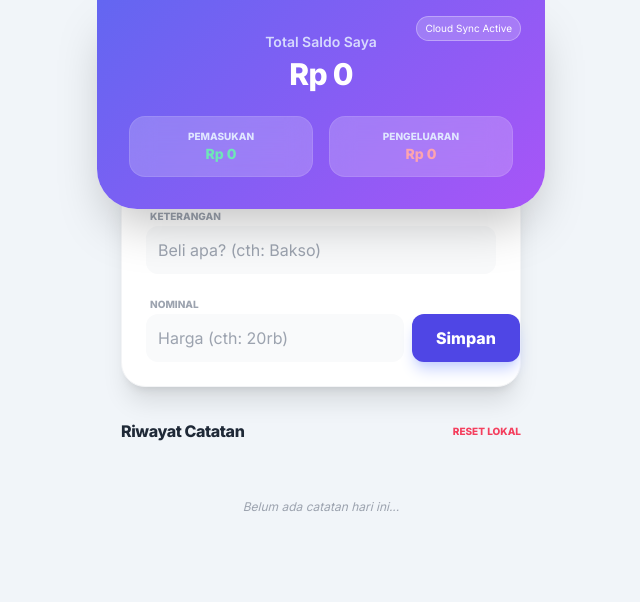
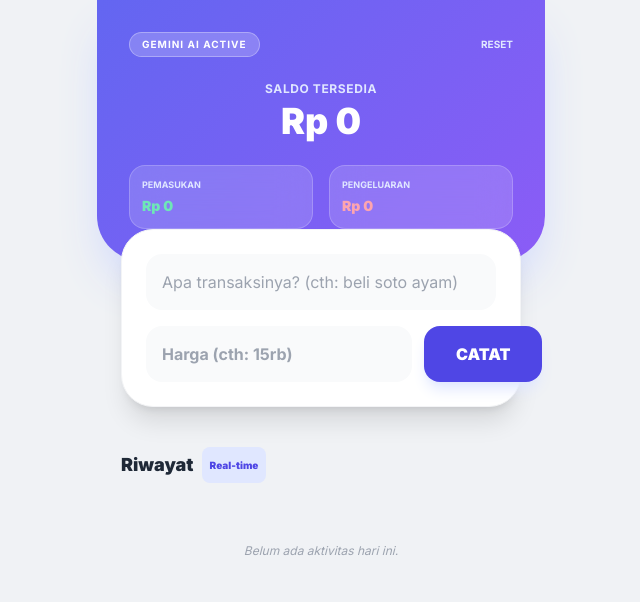
Before and after one commit to arikadeaz11/uang-ku, a plain HTML site: page index.html in a window 1280 px wide. Shown: the whole page, without its empty margins (319-959 px from the left). Drawn offline with nearby package versions, Linux system fonts and the light colour scheme.

Commit message:
Update index.html
version 3

```diff
--- a/index.html
+++ b/index.html
@@ -3,154 +3,143 @@
 <head>
     <meta charset="UTF-8">
     <meta name="viewport" content="width=device-width, initial-scale=1.0">
-    <title>FinDeazVindi Pro - Cloud Sync</title>
+    <title>FinDeazVindi - AI Powered</title>
     <script src="https://cdn.tailwindcss.com"></script>
     <style>
-        @import url('https://fonts.googleapis.com/css2?family=Inter:wght@400;600;800&display=swap');
-        body { font-family: 'Inter', sans-serif; background-color: #f1f5f9; }
-        .gradient-header { background: linear-gradient(135deg, #6366f1 0%, #a855f7 100%); }
+        @import url('https://fonts.googleapis.com/css2?family=Inter:wght@400;700;900&display=swap');
+        body { font-family: 'Inter', sans-serif; background-color: #f0f2f5; }
+        .bg-vindi { background: linear-gradient(135deg, #6366f1 0%, #8b5cf6 100%); }
+        .loading-shimmer { animation: shimmer 1.5s infinite linear; background: linear-gradient(to right, #f6f7f8 0%, #edeef1 20%, #f6f7f8 40%, #f6f7f8 100%); background-size: 800px 104px; }
+        @keyframes shimmer { 0% { background-position: -468px 0; } 100% { background-position: 468px 0; } }
     </style>
 </head>
 <body>
 
-<div id="app" class="max-w-md mx-auto min-h-screen pb-20">
-    <div class="gradient-header p-8 rounded-b-[40px] text-white text-center shadow-2xl relative">
-        <div class="absolute top-4 right-6 text-[10px] bg-white/20 px-2 py-1 rounded-full border border-white/30">
-            Cloud Sync Active
+<div id="app" class="max-w-md mx-auto min-h-screen pb-24">
+    <div class="bg-vindi p-8 rounded-b-[45px] text-white text-center shadow-2xl shadow-indigo-200">
+        <div class="flex justify-between items-center mb-6">
+            <span class="text-[10px] bg-white/20 px-3 py-1 rounded-full font-bold uppercase tracking-widest border border-white/30">Gemini AI Active</span>
+            <button onclick="resetData()" class="text-[10px] text-indigo-100 hover:text-white uppercase font-bold">Reset</button>
         </div>
-        <p class="text-indigo-100 text-sm font-semibold opacity-90">Total Saldo Saya</p>
-        <h1 id="balance" class="text-3xl font-extrabold mt-1 tracking-tight">Rp 0</h1>
+        <p class="text-indigo-100 text-xs font-bold uppercase tracking-wider mb-1">Saldo Tersedia</p>
+        <h1 id="balance" class="text-4xl font-black mb-6">Rp 0</h1>
 
-        <div class="flex gap-4 mt-6">
-            <div class="bg-white/20 backdrop-blur-md p-3 rounded-2xl flex-1 border border-white/10">
-                <p class="text-[10px] uppercase font-black text-indigo-100">Pemasukan</p>
-                <p id="total-income" class="text-sm font-bold text-emerald-300">Rp 0</p>
+        <div class="grid grid-cols-2 gap-4">
+            <div class="bg-white/15 backdrop-blur-lg p-3 rounded-2xl border border-white/20 text-left">
+                <p class="text-[9px] uppercase font-bold text-indigo-100 mb-1">Pemasukan</p>
+                <p id="total-income" class="text-sm font-black text-emerald-300">Rp 0</p>
             </div>
-            <div class="bg-white/20 backdrop-blur-md p-3 rounded-2xl flex-1 border border-white/10">
-                <p class="text-[10px] uppercase font-black text-indigo-100">Pengeluaran</p>
-                <p id="total-expense" class="text-sm font-bold text-rose-300">Rp 0</p>
+            <div class="bg-white/15 backdrop-blur-lg p-3 rounded-2xl border border-white/20 text-left">
+                <p class="text-[9px] uppercase font-bold text-indigo-100 mb-1">Pengeluaran</p>
+                <p id="total-expense" class="text-sm font-black text-rose-300">Rp 0</p>
             </div>
         </div>
     </div>
 
     <div class="px-6 -mt-8">
-        <div class="bg-white p-6 rounded-3xl shadow-xl border border-gray-100">
+        <div class="bg-white p-6 rounded-[32px] shadow-xl border border-gray-100">
             <div class="space-y-4">
-                <div>
-                    <label class="text-[10px] font-bold text-gray-400 uppercase ml-1">Keterangan</label>
-                    <input type="text" id="desc-input" placeholder="Beli apa? (cth: Bakso)"
-                           class="w-full p-3 bg-gray-50 rounded-xl outline-none focus:ring-2 focus:ring-indigo-500 transition border-none">
-                </div>
-                <div>
-                    <label class="text-[10px] font-bold text-gray-400 uppercase ml-1">Nominal</label>
-                    <div class="flex gap-2">
-                        <input type="text" id="amount-input" placeholder="Harga (cth: 20rb)"
-                               class="flex-1 p-3 bg-gray-50 rounded-xl outline-none focus:ring-2 focus:ring-indigo-500 transition border-none">
-                        <button onclick="addTransaction()"
-                                class="bg-indigo-600 text-white px-6 py-3 rounded-xl font-bold hover:bg-indigo-700 active:scale-95 transition-all shadow-lg shadow-indigo-200">
-                            Simpan
-                        </button>
-                    </div>
+                <input type="text" id="desc-input" placeholder="Apa transaksinya? (cth: beli soto ayam)"
+                       class="w-full p-4 bg-gray-50 rounded-2xl outline-none focus:ring-2 focus:ring-indigo-500 font-medium text-gray-700 transition-all border-none">
+                <div class="flex gap-3">
+                    <input type="text" id="amount-input" placeholder="Harga (cth: 15rb)"
+                           class="flex-1 p-4 bg-gray-50 rounded-2xl outline-none focus:ring-2 focus:ring-indigo-500 font-bold text-gray-700 transition-all border-none">
+                    <button id="btn-save" onclick="addTransaction()"
+                            class="bg-indigo-600 text-white px-8 py-4 rounded-2xl font-black hover:bg-indigo-700 active:scale-90 transition-all shadow-lg shadow-indigo-100">
+                        CATAT
+                    </button>
                 </div>
             </div>
         </div>
     </div>
 
-    <div class="px-6 mt-8">
-        <div class="flex justify-between items-center mb-4">
-            <h3 class="font-black text-gray-800 tracking-tight">Riwayat Catatan</h3>
-            <button onclick="clearAllData()" class="text-[10px] font-bold text-rose-500 hover:underline uppercase">Reset Lokal</button>
-        </div>
-
-        <div id="transaction-list" class="space-y-3">
+    <div class="px-6 mt-10">
+        <h3 class="font-black text-gray-800 text-lg mb-5 flex items-center gap-2">
+            Riwayat <span class="bg-indigo-100 text-indigo-600 text-[10px] px-2 py-1 rounded-lg">Real-time</span>
+        </h3>
+        <div id="transaction-list" class="space-y-4">
             </div>
     </div>
 </div>
 
 <script>
-    // URL GOOGLE SHEETS KAMU
+    // URL Web App dari Google Apps Script kamu
     const SHEETS_URL = "https://script.google.com/macros/s/AKfycbyzIuLn5rfmDO6OMFV0KOYBM3QWd58jwjx1DEEbL_BDM96EU4D7CxCj8y2q-RpbugEt/exec";
 
-    let transactions = JSON.parse(localStorage.getItem('vindi_pro_data')) || [];
+    let transactions = JSON.parse(localStorage.getItem('vindi_ai_db')) || [];
 
     function formatIDR(num) {
         return new Intl.NumberFormat('id-ID', { style: 'currency', currency: 'IDR', maximumFractionDigits: 0 }).format(num);
     }
 
-    // AI SEDERHANA UNTUK KATEGORI
-    function detectCategory(desc) {
-        const text = desc.toLowerCase();
-        if (text.includes("gaji") || text.includes("bonus") || text.includes("thr") || text.includes("laku"))
-            return { cat: "Pendapatan", type: "income", icon: "💰" };
+    async function addTransaction() {
+        const dInput = document.getElementById('desc-input');
+        const aInput = document.getElementById('amount-input');
+        const btn = document.getElementById('btn-save');
 
-        if (text.includes("makan") || text.includes("minum") || text.includes("bakso") || text.includes("kopi") || text.includes("snack"))
-            return { cat: "Konsumsi", type: "expense", icon: "🍱" };
+        if (!dInput.value || !aInput.value) return;
 
-        if (text.includes("bensin") || text.includes("ojek") || text.includes("grab") || text.includes("gojek") || text.includes("parkir"))
-            return { cat: "Transport", type: "expense", icon: "🛵" };
+        // 1. Proses Angka
+        let amtTxt = aInput.value.toLowerCase().replace(/[^0-9a-z]/g, '');
+        let amount = parseInt(amtTxt.replace(/[^0-9]/g, '')) || 0;
+        if (amtTxt.includes('jt')) amount *= 1000000;
+        else if (amtTxt.includes('rb') || amtTxt.includes('k')) amount *= 1000;
 
-        if (text.includes("listrik") || text.includes("pulsa") || text.includes("wifi") || text.includes("kuota") || text.includes("air"))
-            return { cat: "Tagihan", type: "expense", icon: "⚡" };
+        const originalDesc = dInput.value;
 
-        if (text.includes("shopee") || text.includes("baju") || text.includes("skincare") || text.includes("topup"))
-            return { cat: "Belanja", type: "expense", icon: "🛍️" };
+        // UI Loading
+        btn.disabled = true;
+        btn.innerText = "...";
+        dInput.value = "🤖 Gemini sedang menganalisis...";
+        dInput.disabled = true;
 
-        return { cat: "Lainnya", type: "expense", icon: "📝" };
+        try {
+            // 2. Kirim ke Backend (GAS + Gemini)
+            const response = await fetch(SHEETS_URL, {
+                method: 'POST',
+                body: JSON.stringify({ description: originalDesc, amount: amount })
+            });
+
+            const ai = await response.json();
+
+            // 3. Gabungkan Data
+            const newTx = {
+                id: Date.now(),
+                desc: originalDesc,
+                amount: amount,
+                category: ai.category,
+                type: ai.type,
+                icon: ai.icon
+            };
+
+            transactions.unshift(newTx);
+            localStorage.setItem('vindi_ai_db', JSON.stringify(transactions));
+            render();
+
+        } catch (err) {
+            alert("Koneksi gagal, pastikan Apps Script sudah di-deploy dengan benar.");
+        }
+
+        // Reset UI
+        dInput.disabled = false;
+        dInput.value = '';
+        aInput.value = '';
+        btn.disabled = false;
+        btn.innerText = "CATAT";
     }
 
-    function addTransaction() {
-        const dInput = document.getElementById('desc-input');
-        const aInput = document.getElementById('amount-input');
-
-        if (!dInput.value || !aInput.value) { alert("Data belum lengkap!"); return; }
-
-        // Proses Angka Pintar
-        let amountText = aInput.value.toLowerCase().replace(/[^0-9a-z]/g, '');
-        let amount = parseInt(amountText.replace(/[^0-9]/g, '')) || 0;
-        if (amountText.includes('jt')) amount *= 1000000;
-        else if (amountText.includes('rb') || amountText.includes('k')) amount *= 1000;
-
-        // Proses AI Kategori
-        const analysis = detectCategory(dInput.value);
-
-        const newTx = {
-            id: Date.now(),
-            date: new Date().toLocaleString('id-ID'),
-            description: dInput.value,
-            amount: amount,
-            category: analysis.cat,
-            type: analysis.type,
-            icon: analysis.icon
-        };
-
-        // Simpan Lokal
-        transactions.unshift(newTx);
-        localStorage.setItem('vindi_pro_data', JSON.stringify(transactions));
-        render();
-
-        // KIRIM KE GOOGLE SHEETS
-        fetch(SHEETS_URL, {
-            method: 'POST',
-            mode: 'no-cors',
-            body: JSON.stringify(newTx)
-        });
-
-        dInput.value = '';
-        aInput.value = '';
-    }
-
-    function deleteTransaction(id) {
-        if(confirm("Hapus catatan ini secara lokal?")) {
+    function deleteTx(id) {
+        if(confirm("Hapus dari daftar HP?")) {
             transactions = transactions.filter(t => t.id !== id);
-            localStorage.setItem('vindi_pro_data', JSON.stringify(transactions));
+            localStorage.setItem('vindi_ai_db', JSON.stringify(transactions));
             render();
         }
     }
 
-    function clearAllData() {
-        if(confirm("Hapus semua riwayat di HP? (Data di Sheets tetap aman)")) {
+    function resetData() {
+        if(confirm("Hapus semua riwayat lokal?")) {
             transactions = [];
-            localStorage.removeItem('vindi_pro_data');
+            localStorage.removeItem('vindi_ai_db');
             render();
         }
     }
@@ -158,37 +147,35 @@
     function render() {
         const list = document.getElementById('transaction-list');
         list.innerHTML = '';
-
-        let totalInc = 0;
-        let totalExp = 0;
+        let totalInc = 0, totalExp = 0;
 
         transactions.forEach(tx => {
             if(tx.type === 'income') totalInc += tx.amount;
             else totalExp += tx.amount;
 
             list.innerHTML += `
-                <div class="bg-white p-4 rounded-2xl flex items-center justify-between shadow-sm border border-gray-50 group hover:border-indigo-100 transition">
+                <div class="bg-white p-4 rounded-[24px] flex items-center justify-between shadow-sm border border-gray-50">
                     <div class="flex items-center gap-4">
-                        <div class="w-12 h-12 ${tx.type === 'income' ? 'bg-emerald-50 text-emerald-600' : 'bg-rose-50 text-rose-600'} rounded-xl flex items-center justify-center text-xl shadow-inner">
+                        <div class="w-12 h-12 flex items-center justify-center text-2xl bg-gray-50 rounded-2xl shadow-inner">
                             ${tx.icon}
                         </div>
                         <div>
-                            <p class="font-bold text-gray-800 text-sm leading-tight">${tx.description}</p>
-                            <p class="text-[10px] text-indigo-500 font-black uppercase tracking-widest mt-1">${tx.category}</p>
+                            <p class="font-bold text-gray-800 text-sm leading-tight">${tx.desc}</p>
+                            <p class="text-[9px] text-indigo-500 font-black uppercase tracking-widest mt-1">${tx.category}</p>
                         </div>
                     </div>
                     <div class="text-right">
-                        <p class="font-black text-sm ${tx.type === 'income' ? 'text-emerald-600' : 'text-gray-800'}">
+                        <p class="font-black text-sm ${tx.type === 'income' ? 'text-emerald-600' : 'text-gray-900'}">
                             ${tx.type === 'income' ? '+' : '-'}${formatIDR(tx.amount)}
                         </p>
-                        <button onclick="deleteTransaction(${tx.id})" class="text-[10px] text-gray-300 hover:text-rose-500 font-bold uppercase transition">Hapus</button>
+                        <button onclick="deleteTx(${tx.id})" class="text-[9px] font-bold text-gray-300 hover:text-rose-500 uppercase">Hapus</button>
                     </div>
                 </div>
             `;
         });
 
         if(transactions.length === 0) {
-            list.innerHTML = '<div class="text-center py-10 text-gray-400 text-xs font-medium italic">Belum ada catatan hari ini...</div>';
+            list.innerHTML = '<div class="text-center py-10 text-gray-400 text-xs italic">Belum ada aktivitas hari ini.</div>';
         }
 
         document.getElementById('balance').innerText = formatIDR(totalInc - totalExp);
```
